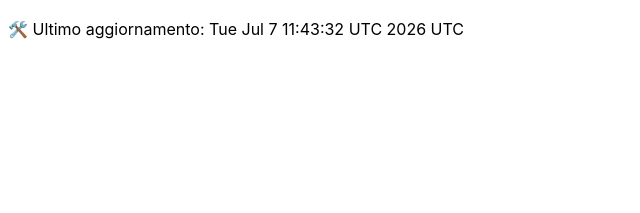
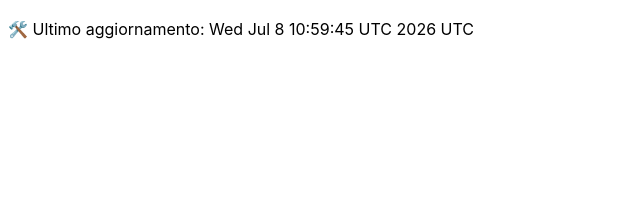
Before and after one commit to DanteTrb/DanteTrb.github.io, a Jekyll site: the page built from badges.md, in a window 1280 px wide. Shown: the top 213 px of the page, without its empty margins (0-640 px from the left). Built offline with Jekyll 4.4.1, drawn with Linux system fonts in a browser that asks for light colours; our own code applies the rules of GitHub Pages for plain Markdown files.

Commit message:
🛠️ Aggiornamento automatico badge

```diff
--- a/badges.md
+++ b/badges.md
@@ -1 +1 @@
-🛠️ Ultimo aggiornamento: Tue Jul  7 11:43:32 UTC 2026 UTC
+🛠️ Ultimo aggiornamento: Wed Jul  8 10:59:45 UTC 2026 UTC
```
